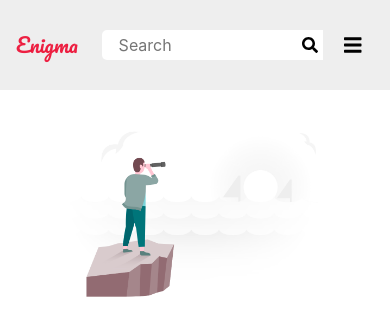
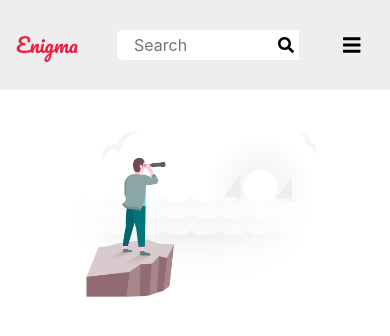
Before and after one commit to AvishrantsSh/Django_Ecomm, a Django app: page /1 in a window 390 px wide. Shown: the top 336 px of the page. Run offline with Django 3.2, Linux system fonts and the light colour scheme; parts of the project's set-up code (start-up, migrations or seed data) failed here and were passed over; some libraries are stand-ins or nearby versions.

Commit message:
Search Bar Changes, Base

```diff
--- a/static/stylesheet/base.css
+++ b/static/stylesheet/base.css
@@ -81,4 +81,18 @@ footer{
 	transition: var(--mainTransition);
 }
 
+#search{
+	/*width: 65vw;*//*For full length in desktop view*/
+	width: 20vw;/*Smaller Search Bar*/
+}
+
+@media screen and (max-width: 768px) {
+	#head_start{
+		margin-right: 0!important;
+	}
+
+	#search{
+		width: 40vw;
+	}
+}
 /******************* End Footer *****************/
--- a/templates/base.html
+++ b/templates/base.html
@@ -61,9 +61,9 @@
         <nav class="navbar navbar-expand-md navbar-fixed-top">
             <div class="container-fluid" style="margin-top: 2vh; margin-bottom: 2vh;">
                 <a class="navbar-brand cherry" href="{%url 'home'%}" id = "head_start">Enigma</a>
-                <div style="display: flex;">
+                <div style="display: flex; padding-left: 2vw;">
                     <form action="{%url 'search'%}" style="display: flex;">
-                        <input type="text" style="border: none; outline: none; width: 50vw; justify-content: center; border-top-left-radius: 5px; border-bottom-left-radius: 5px; padding-left: 2vh;" name="product" placeholder="Search" id="search" value="{%block val%}{%endblock val%}">
+                        <input type="text" style="border: none; outline: none; justify-content: center; border-top-left-radius: 5px; border-bottom-left-radius: 5px; padding-left: 2vh;" name="product" placeholder="Search" id="search" value="{%block val%}{%endblock val%}">
                         <button id="search-icon" class="nav-link" type="submit"><i class="fa fa-search"></i></button>
                         {%block sid%}{%endblock sid%}
                     </form>
```
